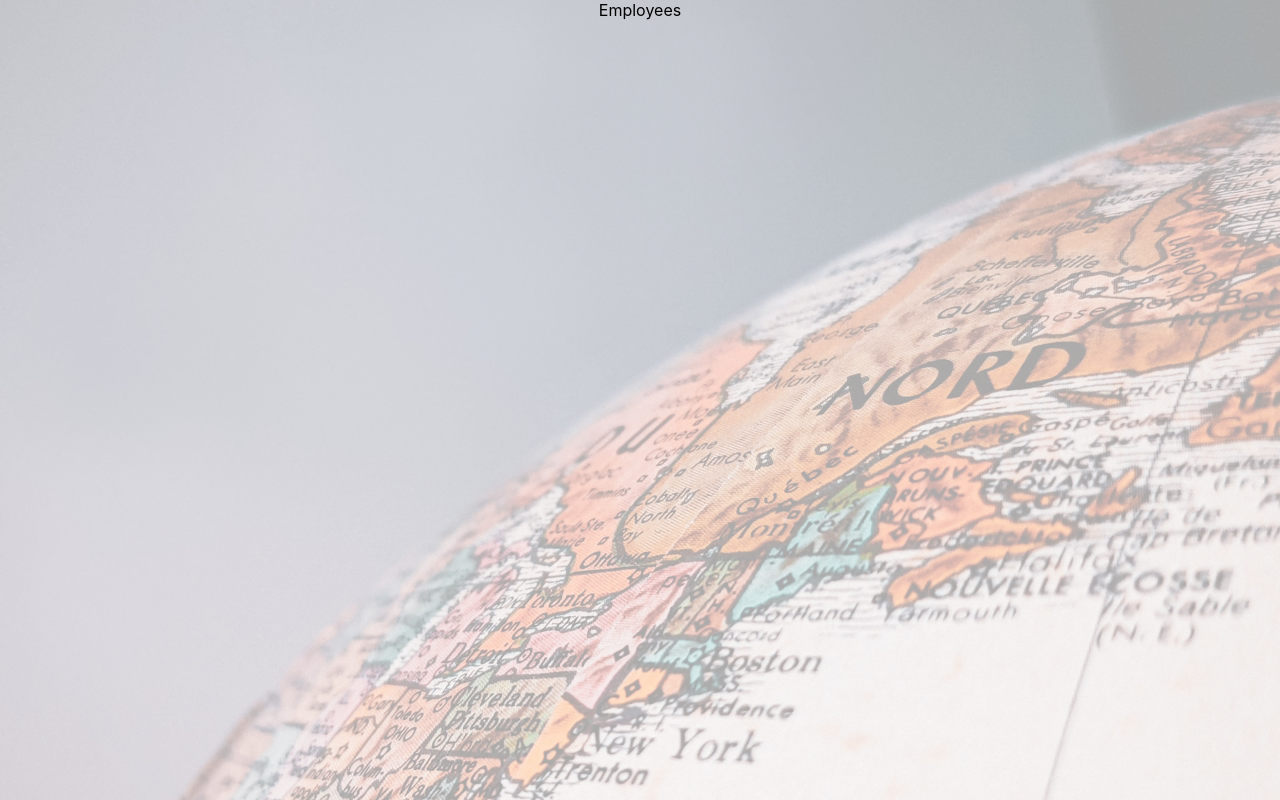
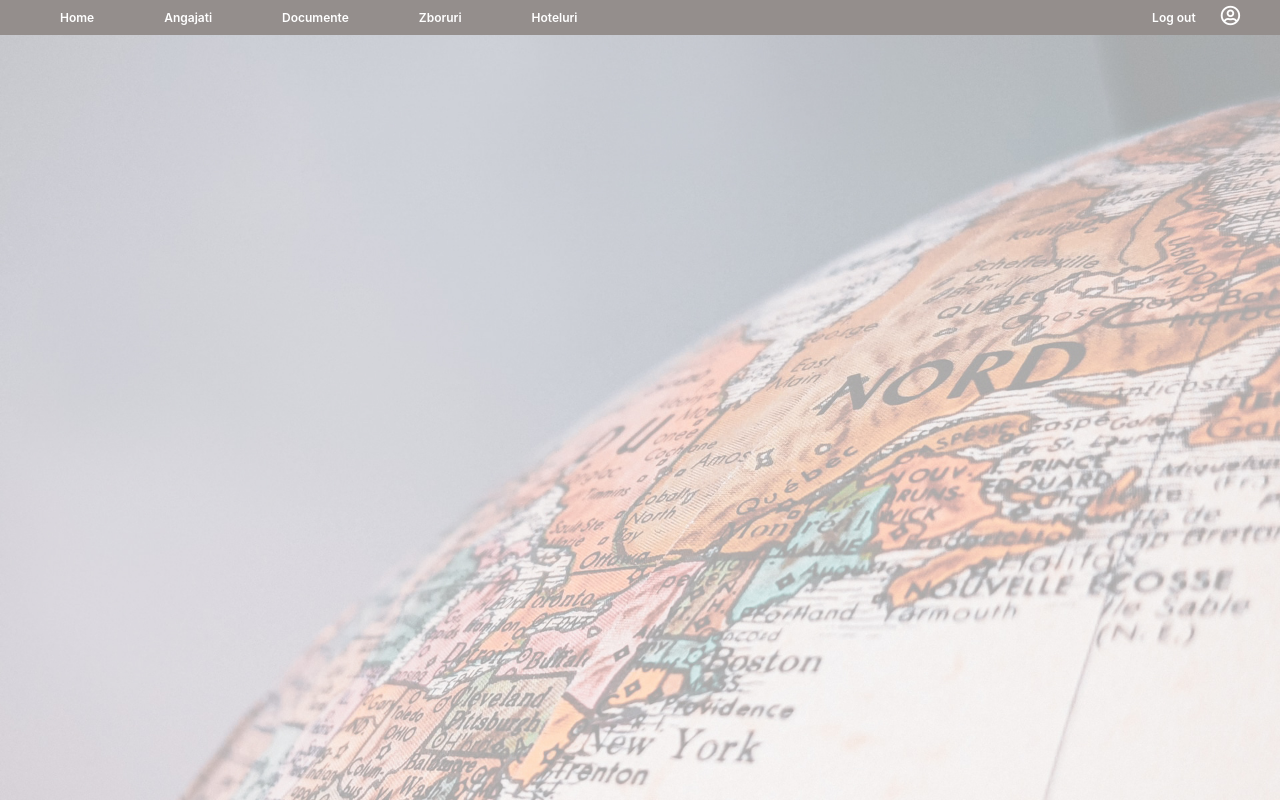
Before and after one commit to VlasceanuMihai/companieTurism-frontend, a React (Create React App) app: page /admin/employees in a window 1280 px wide. Built offline with nearby package versions, Linux system fonts and the light colour scheme.

Commit message:
Added Navbar

```diff
--- a/src/components/menu/employees/EmployeesComponent.js
+++ b/src/components/menu/employees/EmployeesComponent.js
@@ -1,4 +1,3 @@
-import "./employeesComponenet.css";
 import NavbarComponent from "../navbar/NavbarComponent"
 //import
 function EmployeesComponent(){
--- a/src/components/menu/employees/employeesComponenet.css
+++ /dev/null
@@ -1 +0,0 @@
-/* No CSS *//*# sourceMappingURL=employeesComponenet.css.map */
--- /dev/null
+++ b/src/components/menu/navbar/NavbarComponent.css
@@ -0,0 +1,42 @@
+.navBar {
+  position: relative;
+  background-color: #948e8c;
+  z-index: 1;
+  text-align: center;
+  text-decoration: none;
+  overflow: hidden;
+  font-family: -apple-system, BlinkMacSystemFont, 'Segoe UI', Roboto, Oxygen, Ubuntu, Cantarell, 'Open Sans', 'Helvetica Neue', sans-serif;
+}
+
+#userIcon {
+  float: right;
+  position: relative;
+  font-size: 20px;
+  padding: 0;
+  top: 4px;
+  margin-right: 40px;
+}
+
+.logout {
+  float: right;
+  position: relative;
+  margin-left: 0;
+  margin-right: -35px;
+}
+
+a {
+  float: left;
+  color: white;
+  text-decoration: none;
+  text-align: center;
+  padding: 10px 10px;
+  font-size: 12px;
+  margin-left: 50px;
+  font-weight: 600;
+  background-color: transparent;
+}
+
+a:hover {
+  color: #abe4e4;
+}
+/*# sourceMappingURL=NavbarComponent.css.map */
--- a/src/components/menu/navbar/NavbarComponent.js
+++ b/src/components/menu/navbar/NavbarComponent.js
@@ -1,8 +1,18 @@
+import "./NavbarComponent.css";
+
 function NavbarComponent(){
     return(
-        <div>
-            Employees
-        </div>
+    <div class="navBar">
+      <div class="header-left">
+        <a href="">Home</a>
+        <a href="">Angajati</a>
+        <a href="">Documente</a>
+        <a href="">Zboruri</a>
+        <a href="">Hoteluri</a>
+        <a id="userIcon" href="" target="_blank"><i class="far fa-user-circle"></i></a>
+        <a class ="logout" href="">Log out</a>
+      </div>
+    </div>
     );
 
 }
--- /dev/null
+++ b/src/components/menu/navbar/NavbarComponent.scss
@@ -0,0 +1,40 @@
+.navBar {
+  position: relative;
+  background-color: #948e8c;
+  z-index: 1;
+  text-align: center;
+  text-decoration: none;
+  overflow: hidden;
+  font-family: -apple-system, BlinkMacSystemFont, 'Segoe UI', Roboto, Oxygen, Ubuntu, Cantarell, 'Open Sans', 'Helvetica Neue', sans-serif;
+}
+
+#userIcon {
+  float: right;
+  position: relative;
+  font-size: 20px;
+  padding: 0;
+  top: 4px;
+  margin-right: 40px;
+}
+.logout{
+  float: right;
+  position: relative;
+  margin-left: 0;
+  margin-right: -35px;
+}
+
+a {
+  float: left;
+  color: white;
+  text-decoration: none;
+  text-align: center;
+  padding: 10px 10px;
+  font-size: 12px;
+  margin-left: 50px;
+  font-weight: 600;
+  background-color: transparent;
+}
+
+a:hover {
+  color: #abe4e4;
+}
```
Also changed, not shown: src/components/menu/employees/employeesComponenet.scss (deleted), 2 other files (tests, documents, lock files or other folders).
